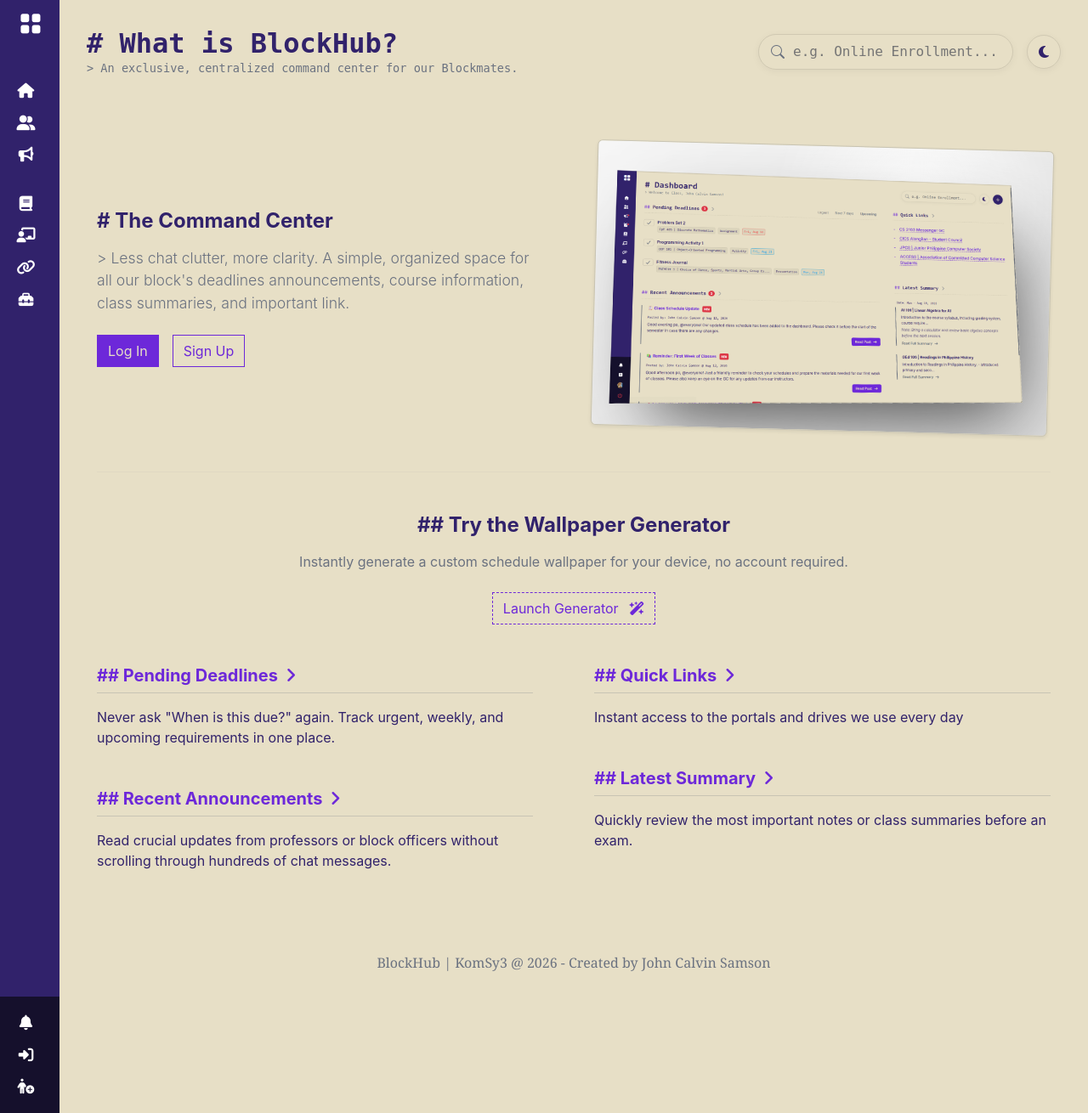
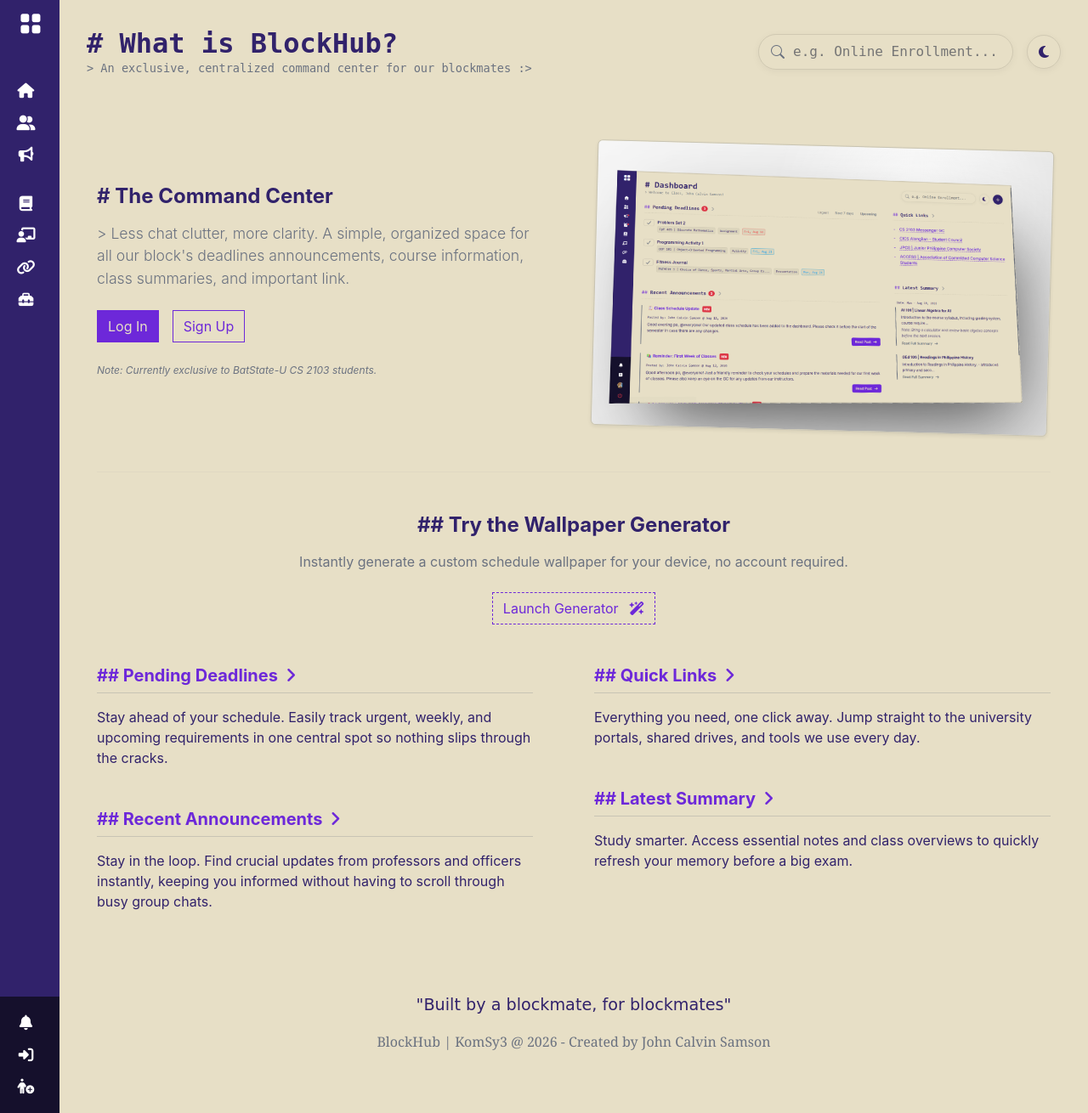
Before and after one commit to notvyn/BlockHub_Web, a Flask app: template app/templates/landing.html in a window 1280 px wide. Shown: the whole page at 85% size. Run offline with Flask 3, Linux system fonts and the light colour scheme; the template is opened without the code that fills it, so the values that code supplies are empty; some libraries are stand-ins or nearby versions; some web fonts are replaced.

Commit message:
style: refine landing page text contents

```diff
--- a/app/templates/landing.html
+++ b/app/templates/landing.html
@@ -7,7 +7,7 @@
 {% block page_title %}What is BlockHub?{% endblock %}
 
 {%block page_title_txt %}
-    An exclusive, centralized command center for our Blockmates.
+    An exclusive, centralized command center for our blockmates :>
 {% endblock %}
 
 {% block content %}
@@ -23,9 +23,13 @@
                 &gt; Less chat clutter, more clarity. A simple, organized space for all our block's deadlines announcements, course information, class summaries, and important link.
             </p>
 
-            <div class="d-flex gap-3 mt-4">
+            <div class="d-flex gap-3 mt-4 mb-2">
                 <a href="{{ url_for('auth.login') }}" class="btn" style="background-color: var(--accent-purple); color: var(--main-bg); border-radius: 0;">Log In</a>
                 <a href="{{ url_for('auth.signup') }}" class="btn" style="border: 1px solid var(--accent-purple); color: var(--accent-purple); border-radius: 0;">Sign Up</a>
+            </div>
+
+            <div class="mt-4">
+                <p class="text-muted fst-italic" style="font-size: 0.75rem;">Note: Currently exclusive to BatState-U CS 2103 students.</p>
             </div>
         </div>
 
@@ -68,14 +72,14 @@
             <div class="mb-5">
                 <h2 class="h5 fw-bold" style="color: var(--accent-purple);">## Pending Deadlines <i class="fa-solid fa-angle-right ms-1"></i></h2>
                 <div class="border-top border-secondary border-opacity-25 pt-3 mt-2">
-                    <p class="mb-0 text-dark">Never ask "When is this due?" again. Track urgent, weekly, and upcoming requirements in one place.</p>
+                    <p class="mb-0 text-dark">Stay ahead of your schedule. Easily track urgent, weekly, and upcoming requirements in one central spot so nothing slips through the cracks.</p>
                 </div>
             </div>
 
             <div class="mb-5">
                 <h2 class="h5 fw-bold" style="color: var(--accent-purple);">## Recent Announcements <i class="fa-solid fa-angle-right ms-1"></i></h2>
                 <div class="border-top border-secondary border-opacity-25 pt-3 mt-2">
-                    <p class="mb-0 text-dark">Read crucial updates from professors or block officers without scrolling through hundreds of chat messages.</p>
+                    <p class="mb-0 text-dark">Stay in the loop. Find crucial updates from professors and officers instantly, keeping you informed without having to scroll through busy group chats.</p>
                 </div>
             </div>
         </div>
@@ -85,21 +89,25 @@
             <div class="mb-5">
                 <h2 class="h5 fw-bold" style="color: var(--accent-purple);">## Quick Links <i class="fa-solid fa-angle-right ms-1"></i></h2>
                 <div class="border-top border-secondary border-opacity-25 pt-3 mt-2">
-                    <p class="mb-3">Instant access to the portals and drives we use every day</p>
+                    <p class="mb-3">Everything you need, one click away. Jump straight to the university portals, shared drives, and tools we use every day.</p>
                 </div>
             </div>
 
             <div class="mb-5">
                 <h2 class="h5 fw-bold" style="color: var(--accent-purple);">## Latest Summary <i class="fa-solid fa-angle-right ms-1"></i></h2>
                 <div class="border-top border-secondary border-opacity-25 pt-3 mt-2">
-                    <p class="mb-0 text-dark">Quickly review the most important notes or class summaries before an exam.</p>
+                    <p class="mb-0 text-dark">Study smarter. Access essential notes and class overviews to quickly refresh your memory before a big exam.</p>
                 </div>
             </div>
         </div>
     </div>
 
     <div class="d-flex justify-content-center align-items-center">
-        <p class="text-muted" style="font-family:Cambria, Cochin, Georgia, Times, 'Times New Roman', serif ;">BlockHub | KomSy3 @ 2026 - Created by John Calvin Samson</p>
+        <p class="large" style="font-family: cursive; font-size: 1.2rem;">"Built by a blockmate, for blockmates"</p>
+    </div>
+
+    <div class="d-flex justify-content-center align-items-center">
+        <p class="text-muted text-center" style="font-family:Cambria, Cochin, Georgia, Times, 'Times New Roman', serif ;">BlockHub | KomSy3 @ 2026 - Created by John Calvin Samson</p>
     </div>
 </div>
 {% endblock %}
```
Also changed, not shown: documentation/milestone.md (+1 -0 lines), app/templates/wallpaper.html (line endings or trailing spaces).
